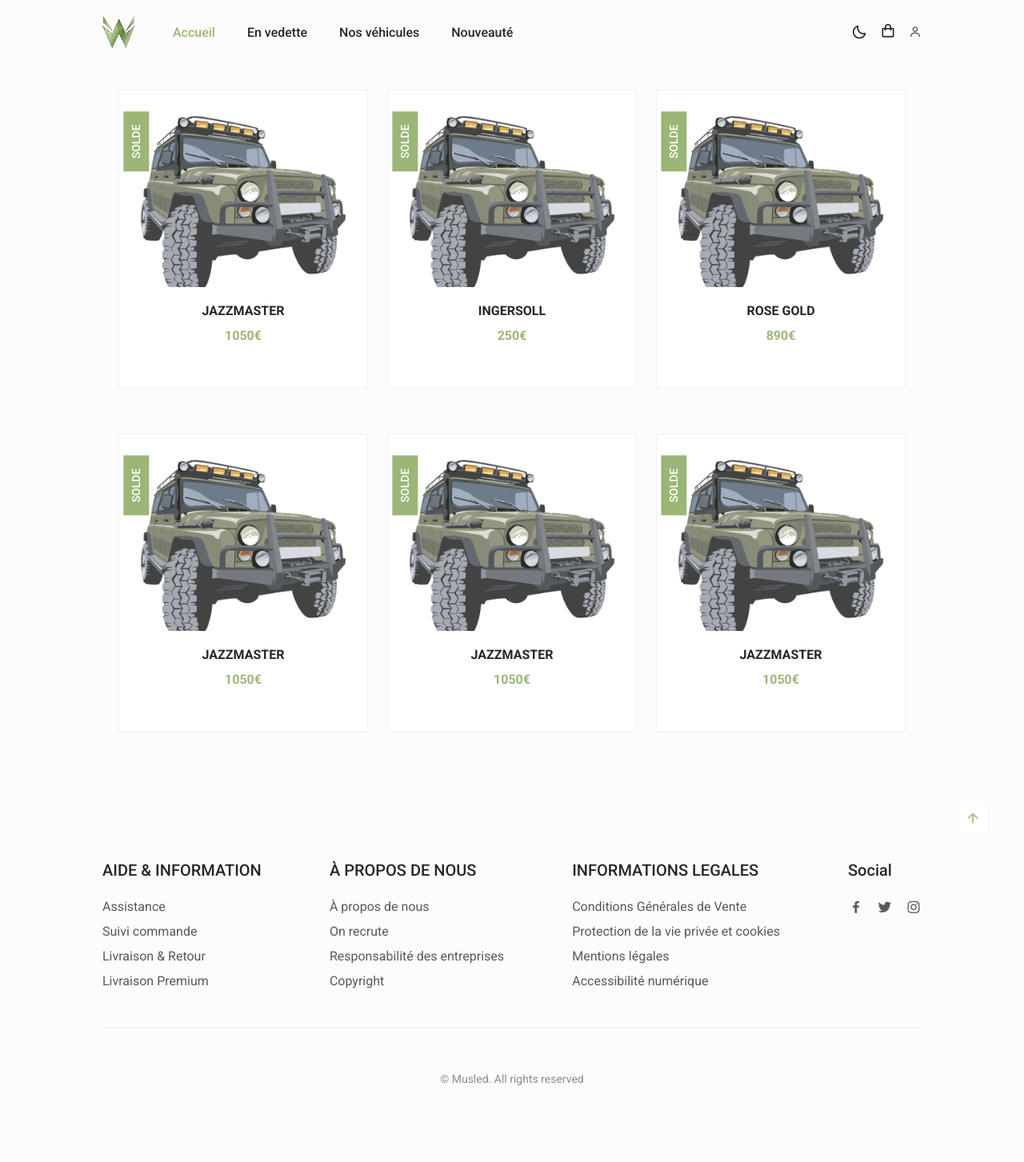
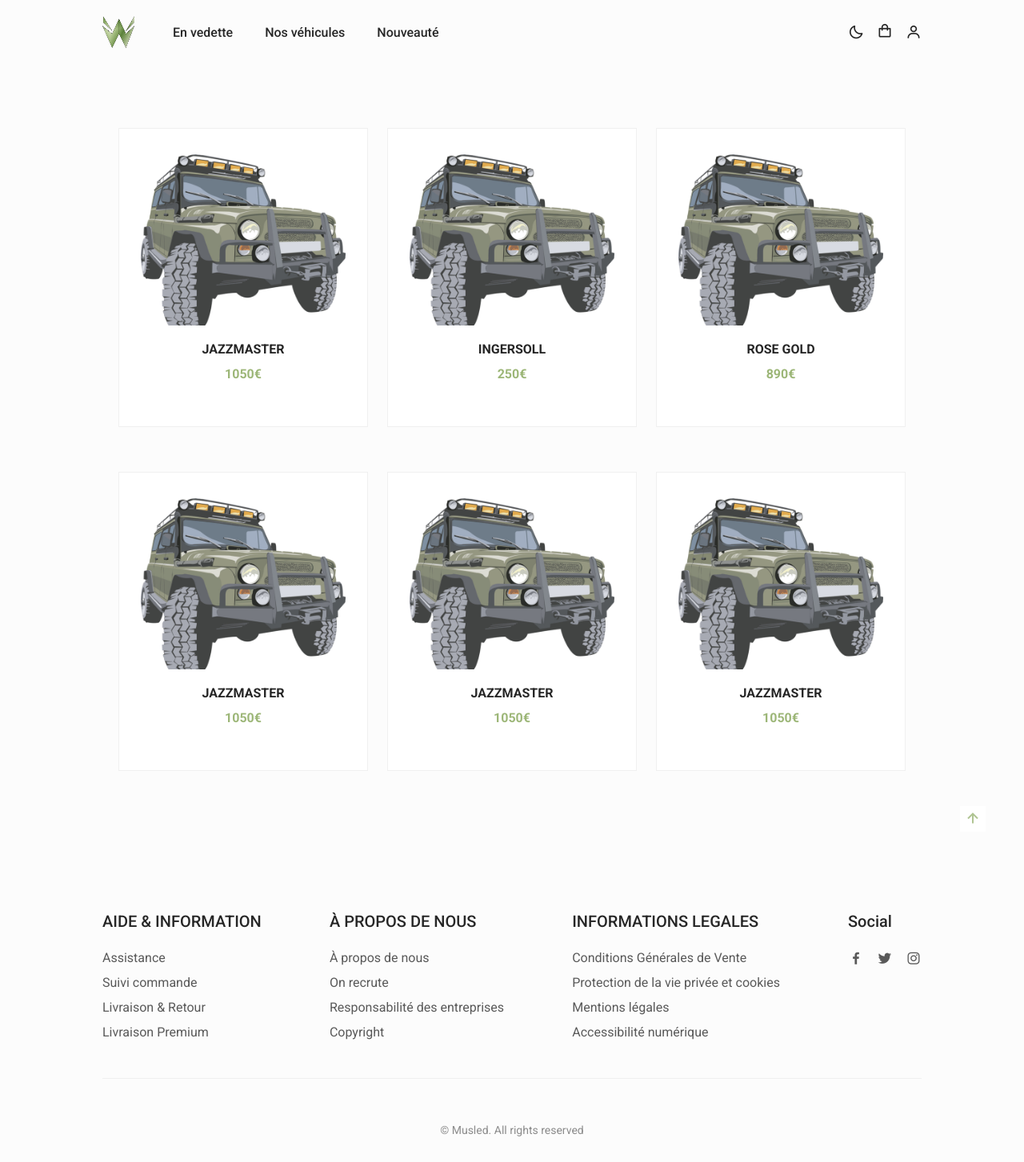
Before and after one commit to Ziyed1/e-commerce, a PHP site: the page made by vue/catégorie.php in a window 1280 px wide. Shown: the whole page at 80% size. Before the commit the page ends 1357 px from the top, so only its background shows below. Run offline with PHP 8.4, Linux system fonts and the light colour scheme.

Commit message:
MAJ homepage

```diff
--- a/style/style.css
+++ b/style/style.css
@@ -131,10 +131,6 @@ body.dark-theme {
     cursor: pointer;
 }
 
-
-.dark-theme .change-theme, .dark-theme .nav__toggle, .dark-theme .nav__shop, .dark-theme .button--gray, .login {
-    color: hsl(0, 0%, 15%);
-}
 
 .dark-theme .scroll-header {
     box-shadow: 0 1px 4px hsla(0, 0%, 4%, .3);
@@ -286,10 +282,6 @@ body.dark-theme {
     box-shadow: 0 1px 4px hsla(0, 4%, 15%, .1);
 }
 
-/* Active link */
-.active-link {
-    color: var(--first-color);
-}
 
 /* ---------------- HOME ---------------- */
 .home__container{
@@ -495,6 +487,7 @@ body.dark-theme {
 .products__container, .new__container {
     grid-template-columns: repeat(2, 1fr);
     gap: 2rem;
+    cursor: pointer;
 }
 
 .products__card {
@@ -1119,6 +1112,7 @@ body.dark-theme {
     .featured__container {
         grid-template-columns: repeat(3, 312px);
         padding-top: 2rem;
+        cursor: pointer;
     }
 
     .story__container, .testimonial__container {
--- a/vue/catégorie.php
+++ b/vue/catégorie.php
@@ -1,32 +1,16 @@
-<!DOCTYPE html>
-<html lang="en">
-<head>
+<?php include('header.php');?>
 
-<meta charset="UTF-8">
-    <meta name="viewport" content="width=device-width, initial-scale=1.0">
-    <meta http-equiv="X-UA-Compatible" content="ie=edge">
-
-<link rel="shortcut icon" href="../image/favicon.png" type="image/x-icon">
-<link rel="stylesheet" href="https://cdn.jsdelivr.net/npm/boxicons@latest/css/boxicons.min.css">
-<link rel="stylesheet" href="../style/swiper-bundle.min.css">
-<link rel="stylesheet" href="../style/style.css">
-
-<meta name="viewport" content="width=device-width, initial-scale=1.0">
-
-
-    <title>Catégorie</title>
-</head>
 
 <body>
 
-
-<?php include('header.php');?>
+<div class="cart" id="cart">
+        <?php require('../vue/panier.php');?>
+</div>
 
 
-
-<div class="featured__container grid">
+<section class="featured section container" id="products">
+    <div class="featured__container grid">
                 <article class="featured__card">
-                    <span class="featured__tag">Solde</span>
 
                     <img src="../image/cat2.png" alt="" class="featured__img">
 
@@ -41,7 +25,6 @@
                 </article>
 
                 <article class="featured__card">
-                    <span class="featured__tag">Solde</span>
 
                     <img src="../image/cat2.png" alt="" class="featured__img">
 
@@ -56,7 +39,6 @@
                 </article>
 
                 <article class="featured__card">
-                    <span class="featured__tag">Solde</span>
 
                     <img src="../image/cat2.png" alt="" class="featured__img">
 
@@ -71,7 +53,6 @@
                 </article>
 
                 <article class="featured__card">
-                    <span class="featured__tag">Solde</span>
 
                     <img src="../image/cat2.png" alt="" class="featured__img">
 
@@ -86,7 +67,6 @@
                 </article>
 
                 <article class="featured__card">
-                    <span class="featured__tag">Solde</span>
 
                     <img src="../image/cat2.png" alt="" class="featured__img">
 
@@ -101,7 +81,6 @@
                 </article>
 
                 <article class="featured__card">
-                    <span class="featured__tag">Solde</span>
 
                     <img src="../image/cat2.png" alt="" class="featured__img">
 
@@ -115,9 +94,7 @@
                     </button>
                 </article>
             </div>
-
-<?php include('footer.php');?>
-
+</section>
 
     <!-- SCROLL UP -->
     <a href="#" class="scrollup" id="scroll-up">
@@ -130,4 +107,9 @@
     <!-- MAIN JS -->
     <script src="../js/main.js"></script>
 </body>
+
+    <footer>
+        <?php include('footer.php');?>
+    </footer>
+
 </html>
--- a/vue/header.php
+++ b/vue/header.php
@@ -1,21 +1,47 @@
+<!DOCTYPE html>
+<html lang="en">
+<head>
+    <meta charset="UTF-8">
+    <meta http-equiv="X-UA-Compatible" content="IE=edge">
+
+
+    <!-- FAVICON -->
+    <link rel="shortcut icon" href="../image/logo.png" type="image/x-icon">
+
+    <!-- BOXICONS -->
+    <link rel="stylesheet" href="https://cdn.jsdelivr.net/npm/boxicons@latest/css/boxicons.min.css">
+
+    <!-- SWIPER CSS -->
+    <link rel="stylesheet" href="../style/swiper-bundle.min.css">
+
+    <!-- CSS -->
+    <link rel="stylesheet" href="../style/style.css">
+
+
+    <meta name="viewport" content="width=device-width, initial-scale=1.0">
+
+    <title>WarStock</title>
+
+
+
+</head>
+
+<header class="header" id="header">
 <nav class="nav container">
-            <a href="#" class="nav__logo">
+            <a href="../index.php" class="nav__logo">
                 <img src="../image/logo.png" alt="" class="logo">
             </a>
 
             <div class="nav__menu" id="nav-menu">
                 <ul class="nav__list">
                     <li class="nav__item">
-                        <a href="../index.php" class="nav__link active-link">Accueil</a>
+                        <a href="../index.php#featured" class="nav__link">En vedette</a>
                     </li>
                     <li class="nav__item">
-                        <a href="#featured" class="nav__link">En vedette</a>
+                        <a href="../index.php#products" class="nav__link">Nos véhicules</a>
                     </li>
                     <li class="nav__item">
-                        <a href="#products" class="nav__link">Nos véhicules</a>
-                    </li>
-                    <li class="nav__item">
-                        <a href="#new" class="nav__link">Nouveauté</a>
+                        <a href="../index.php#new" class="nav__link">Nouveauté</a>
                     </li>
                 </ul>
 
@@ -32,10 +58,14 @@
                     <i class='bx bx-shopping-bag' ></i>
                 </div>
 
-                <i class='bx bx-user ' id="user-button"></i>
+                <i class='bx bx-user login' id="user-button"></i>
 
                 <div class="nav__toggle" id="nav-toggle">
                     <i class='bx bx-grid-alt'></i>
                 </div>
             </div>
-        </nav>
+</nav>
+</header>
+
+
+</html>
```
Also changed, not shown: index.php (+39 -2 lines).
